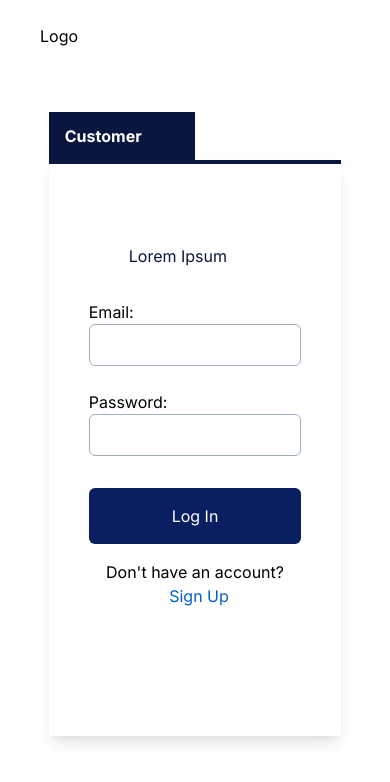
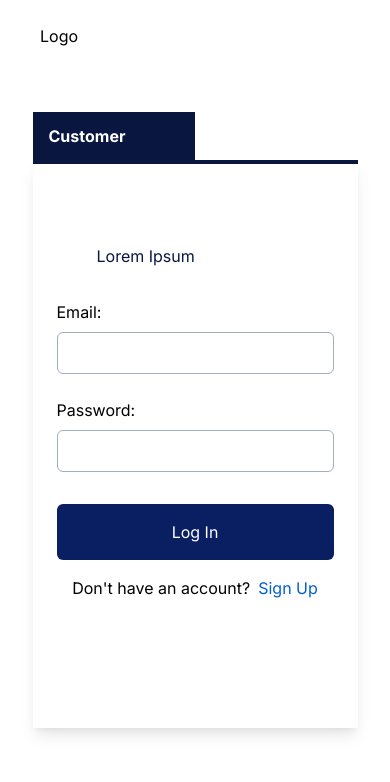
Before and after one commit to onedebos/intraverse-test, a React (Create React App) app: page /login in a window 390 px wide. Shown: the top 782 px of the page. Built offline with nearby package versions, Linux system fonts and the light colour scheme.

Commit message:
fix login form styles on mobile

```diff
--- a/src/components/Login.tsx
+++ b/src/components/Login.tsx
@@ -24,14 +24,14 @@ const Login: React.FC<LoginProps> = ({
       <Menu isBtnDisabled={true} />
 
       <div className="min-h-auto flex flex-col justify-center items-center m-auto py-10">
-        <div className="w-3/4 md:w-3/4 lg:w-1/3">
+        <div className="w-5/6 md:w-3/4 lg:w-1/3">
           <div className="bg-blue-1001 text-white px-4 py-3 font-bold w-1/2 md:w-1/4 lg:w-1/4">
             <h2>Customer</h2>
           </div>
         </div>
         <form
           onSubmit={handleSubmit}
-          className="border-t-4 border-blue-1001 shadow-lg px-10 py-20 pb-32 w-3/4 lg:w-1/3"
+          className="border-t-4 border-blue-1001 shadow-lg px-6 md:px-10 py-20 pb-32 w-5/6 md:w-3/4 lg:w-1/3"
         >
           <div className="mb-8 text-blue-1001 ml-10">Lorem Ipsum</div>
 
@@ -39,7 +39,7 @@ const Login: React.FC<LoginProps> = ({
           <div>
             <input
               type="email"
-              className="border border-gray-500 p-2 rounded-md mb-6 w-full"
+              className="border border-gray-500 p-2 rounded-md mb-6 w-full mt-2"
               onChange={handleEmailChange}
               required
             />
@@ -48,7 +48,7 @@ const Login: React.FC<LoginProps> = ({
           <div>
             <input
               type="password"
-              className="border border-gray-500 p-2 rounded-md w-full"
+              className="border border-gray-500 p-2 rounded-md w-full mt-2"
               onChange={handlePasswordChange}
               required
             />
```
Also changed, not shown: 1 other file (tests, documents, lock files or other folders).
